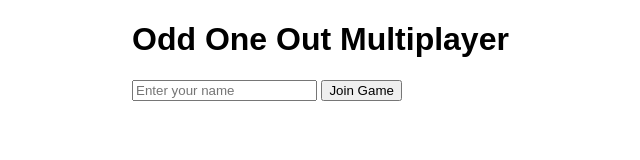
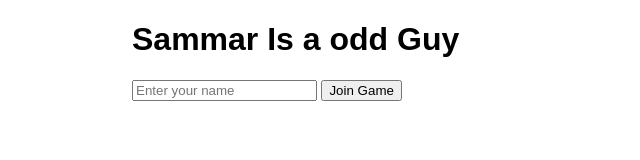
Before and after one commit to KKillua1219/mnbmn, a website: page public/index.html in a window 1280 px wide. Shown: the whole page, without its empty margins (208-848 px from the left). Drawn offline with nearby package versions, Linux system fonts and the light colour scheme; no server answers.

Commit message:
Update index.html

```diff
--- a/public/index.html
+++ b/public/index.html
@@ -1,14 +1,14 @@
 <!DOCTYPE html>
 <html>
 <head>
-  <title>Odd One Out Multiplayer</title>
+  <title>Sammar Is a odd Guy</title>
   <style>
     body { font-family: Arial, sans-serif; max-width: 600px; margin: 20px auto; }
     #answers { margin-top: 20px; }
   </style>
 </head>
 <body>
-  <h1>Odd One Out Multiplayer</h1>
+  <h1>Sammar Is a odd Guy</h1>
   <div id="login">
     <input type="text" id="nameInput" placeholder="Enter your name" />
     <button id="joinBtn">Join Game</button>
```
